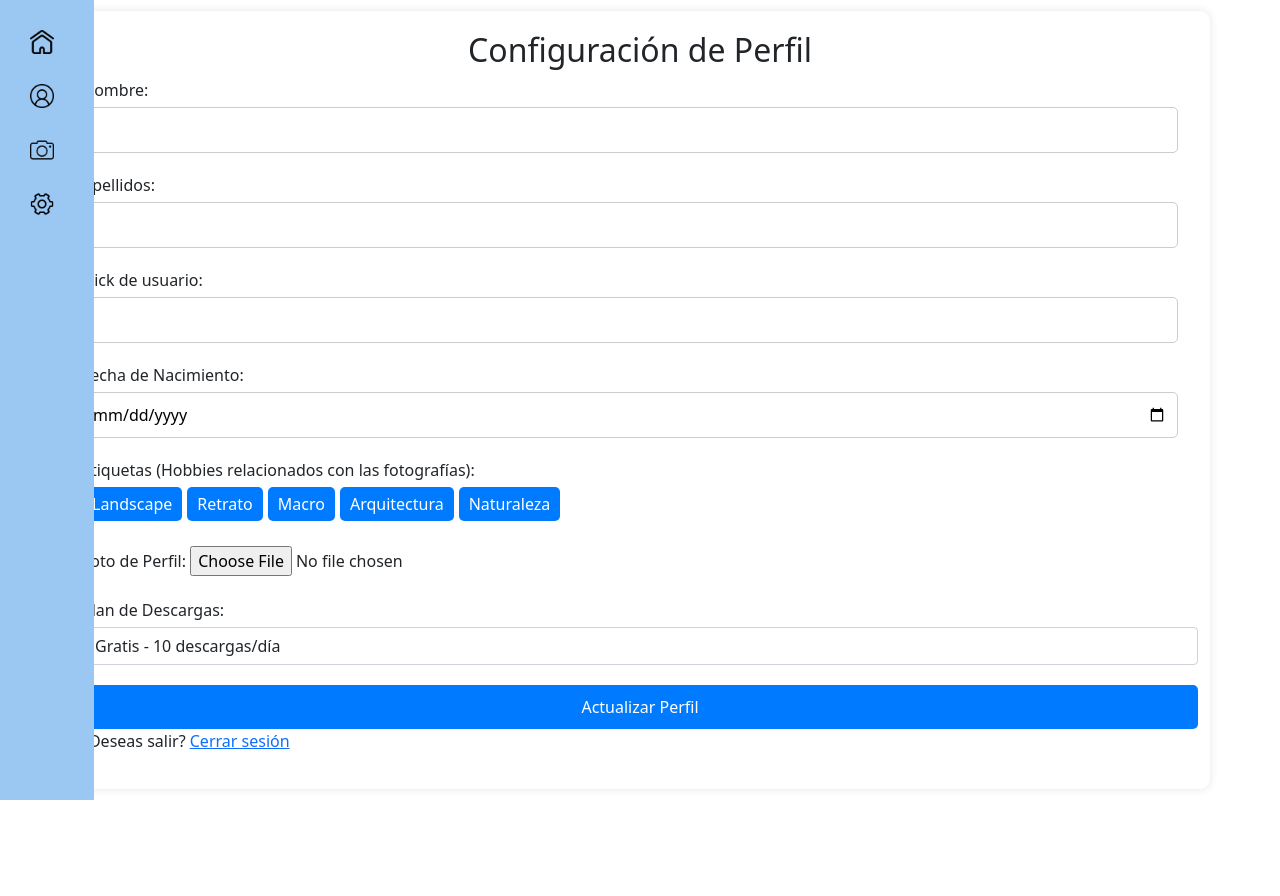
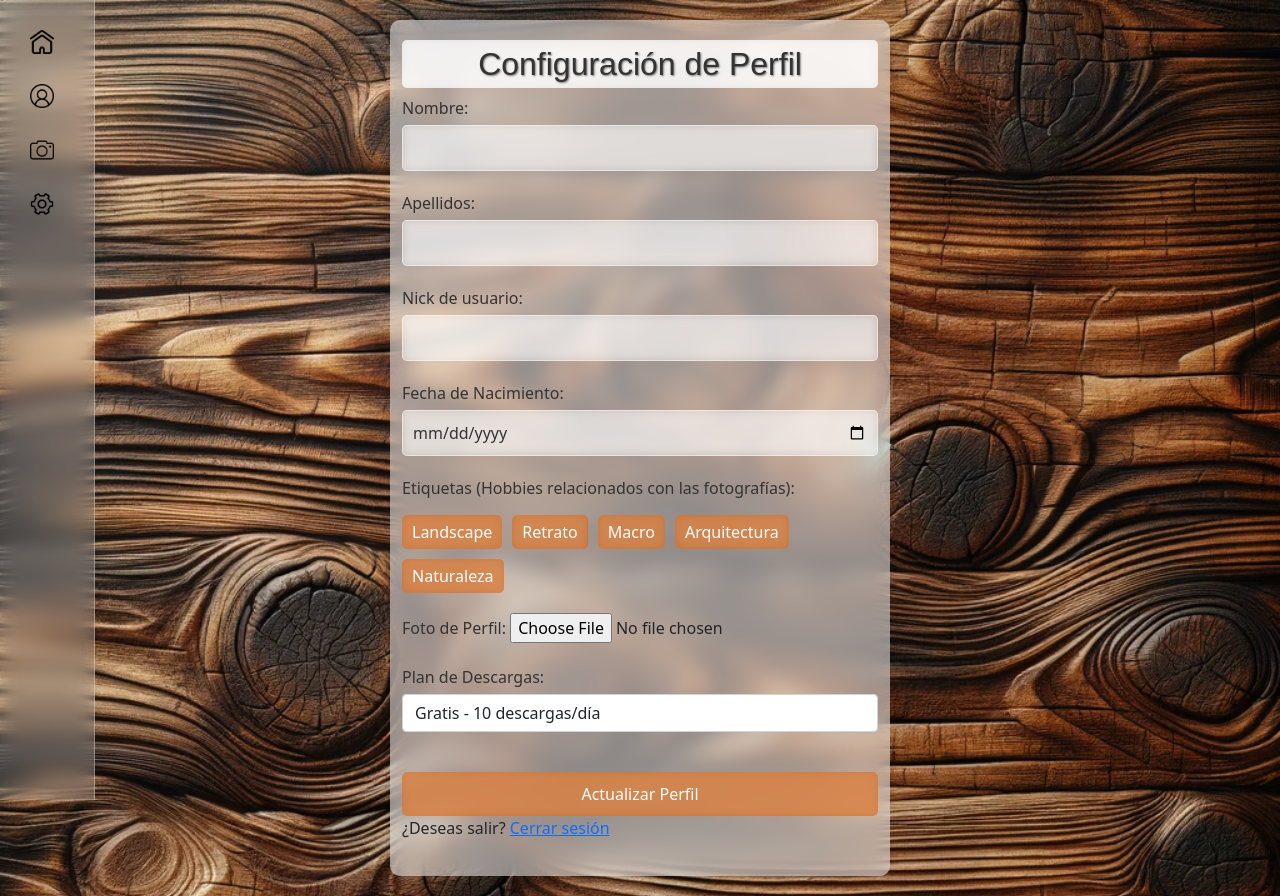
Before and after one commit to sergio1586/PixelMeet, a website: page public/configuracion.html in a window 1280 px wide. Before the commit the page ends 800 px from the top, so only its background shows below. Drawn offline with nearby package versions, Linux system fonts and the light colour scheme; some packages are replaced by stand-ins of ours; no server answers; a script that the page names is missing.

Commit message:
responsive y mejor estilo

```diff
--- a/public/Styles/estiloPRINCIPAL.css
+++ b/public/Styles/estiloPRINCIPAL.css
@@ -5,7 +5,21 @@ body {
     background-color: #fafafa;
     margin: 0;
     padding: 0;
+    background-image: url('../images/fondo2.webp'); /* Asegúrate de reemplazar 'ruta-de-tu-imagen.png' con la ruta correcta */
+    background-repeat: repeat;
+    background-size: cover; /* Ajusta el tamaño del fondo */
 }
+.d-flex.stat-line p {
+    color: #333 !important;
+    text-shadow: 1px 1px 2px rgba(0, 0, 0, 0.5) !important;
+    font-family: 'Arial', sans-serif !important;
+    background-color: rgba(255, 255, 255, 0.7) !important;
+    padding: 5px 10px !important;
+    border-radius: 5px !important;
+
+    backdrop-filter: blur(5px) !important;
+}
+
 
 /* Estilo para la barra de desplazamiento de la página principal */
 body::-webkit-scrollbar {
@@ -16,10 +30,36 @@ body::-webkit-scrollbar-thumb {
     background-color: #569ce3; /* Color de la barra de desplazamiento */
     border-radius: 4px; /* Bordes redondeados para la barra de desplazamiento */
 }
+h2 {
+    color: #333; /* Color oscuro para contrastar con el fondo claro */
+    text-shadow: 1px 1px 2px rgba(0, 0, 0, 0.5); /* Sombra para mejorar la legibilidad */
+    font-family: 'Arial', sans-serif; /* Fuente sans-serif para claridad */
+    background-color: rgba(255, 255, 255, 0.7); /* Fondo blanco semi-transparente para resaltar el texto */
+    padding: 5px 10px; /* Espaciado interno para mayor legibilidad */
+    border-radius: 5px; /* Bordes redondeados */
+    display: inline-block; /* Evitar que el fondo se extienda más allá del texto */
+    backdrop-filter: blur(5px); /* Desenfoque para fondo */
+}
+
+h3 {
+    color: #333; /* Color oscuro para contrastar con el fondo claro */
+    text-shadow: 1px 1px 2px rgba(0, 0, 0, 0.5); /* Sombra para mejorar la legibilidad */
+    font-family: 'Arial', sans-serif; /* Fuente sans-serif para claridad */
+    background-color: rgba(255, 255, 255, 0.7); /* Fondo blanco semi-transparente para resaltar el texto */
+    padding: 5px 10px; /* Espaciado interno para mayor legibilidad */
+    border-radius: 5px; /* Bordes redondeados */
+    display: inline-block; /* Evitar que el fondo se extienda más allá del texto */
+    backdrop-filter: blur(5px); /* Desenfoque para fondo */
+    text-align: center; /* Centrar el texto */
+    width: 100%; /* Asegura que el elemento se centre correctamente */
+    box-sizing: border-box; /* Incluye padding y border en el ancho total */
+}
+
 
 .menu-lateral {
-    background-color: #9bc7f3;
-    color: white;
+    background-color: rgba(255, 255, 255, 0.2); /* Fondo blanco muy transparente */
+    backdrop-filter: blur(10px); /* Efecto de desenfoque */
+    border-right: 1px solid rgba(255, 255, 255, 0.3); /* Borde derecho semi-transparente */
     padding: 20px;
     min-height: 100vh;
     position: fixed;
@@ -29,6 +69,8 @@ body::-webkit-scrollbar-thumb {
     flex-direction: column;
     align-items: center;
 }
+
+
 
 .menu-lateral .nav-link {
     display: flex;
@@ -41,7 +83,7 @@ body::-webkit-scrollbar-thumb {
 }
 
 .menu-lateral .nav-link:hover {
-    background-color:#4b9ff2;
+    background-color:#f3d462;
 }
 
 .icono-nav {
@@ -68,17 +110,18 @@ body::-webkit-scrollbar-thumb {
     margin: 10px 0;
     width: 100%;
     max-width: 600px;
-    border: 1px solid #dbdbdb;
+    border: 1px solid rgba(255, 255, 255, 0.3); /* Borde semi-transparente */
     border-radius: 3px;
     overflow: hidden;
-    background-color: #fff;
+    background-color: rgba(255, 255, 255, 0.6) !important; /* Fondo blanco muy transparente con !important */
+    backdrop-filter: blur(10px) !important; /* Efecto de desenfoque con !important */
 }
+
 
 .image-container img.feed-img {
     width: 100%;
     height: auto;
 }
-
 
 .user-profile-pic {
     margin-top: 5px;
@@ -98,7 +141,7 @@ body::-webkit-scrollbar-thumb {
 }
 
 .user-label a {
-    color: #1E90FF; /* Azul clarito */
+    color: #007bff; /* Azul clarito */
     text-decoration: none; /* Quitar subrayado */
     font-weight: bold; /* Negrita para destacar */
 }
@@ -106,9 +149,6 @@ body::-webkit-scrollbar-thumb {
 .user-label a:hover {
     text-decoration: underline; /* Subrayado al pasar el cursor */
 }
-
-
-
 
 .modal-body {
     padding: 0;
@@ -186,28 +226,30 @@ body::-webkit-scrollbar-thumb {
 .descripcion.collapsed {
     max-height: 3em; /* Ajusta esta altura según tus necesidades */
 }
-
 .ver-mas-button {
     display: block;
     margin: 20px auto;
-    padding: 10px 30px;
-    background-color: #56c0f0;
+    padding: 8px 20px;
+    background-color: rgba(210, 105, 30, 0.7); /* Naranja/marrón con transparencia */
     color: white;
-    border: none;
+    border: 1px solid rgba(255, 255, 255, 0.7); /* Borde blanco semi-transparente */
     border-radius: 5px;
     cursor: pointer;
     text-align: center;
-    font-size: 10px;
+    font-size: 14px;
     font-weight: bold;
-    box-shadow: 0 4px 8px rgba(0, 0, 0, 0.2);
+    box-shadow: 0 4px 8px rgba(0, 0, 0, 0.1);
     transition: background-color 0.3s, transform 0.3s, box-shadow 0.3s;
+    backdrop-filter: blur(5px); /* Desenfoque de fondo */
 }
 
 .ver-mas-button:hover {
-    background-color: #4461ef;
+    background-color: rgba(139, 69, 19, 0.8); /* Más oscuro al pasar el ratón */
     transform: translateY(-2px);
-    box-shadow: 0 6px 12px rgba(0, 0, 0, 0.3);
+    box-shadow: 0 6px 12px rgba(0, 0, 0, 0.2);
 }
+
+
 
 .comment-container {
     display: flex;
@@ -219,11 +261,18 @@ body::-webkit-scrollbar-thumb {
     flex: 1;
     margin: -10px;
     border: none;
-    border-bottom: 1px solid #dbdbdb;
+    border-bottom: 1px solid rgba(255, 255, 255, 0.5) !important; /* Borde semi-transparente */
     border-radius: 0;
     resize: none;
     font-size: 14px;
+    background-color: rgba(255, 255, 255, 0.7) !important; /* Fondo blanco con menos transparencia */
+    backdrop-filter: blur(5px) !important; /* Efecto de desenfoque */
+    padding: 5px; /* Espaciado interno */
+    color: #333 !important; /* Color del texto para asegurar legibilidad */
+    box-shadow: none !important; /* Eliminar sombras */
 }
+
+
 
 .comment-submit-button {
     background: none;
@@ -353,7 +402,6 @@ body::-webkit-scrollbar-thumb {
     background-color: white;
 }
 
-
 #imageModal .modal-body .col-md-4 #modalCommentInput .comment-box {
     flex: 1;
     border: 1px solid #dbdbdb;
@@ -404,8 +452,6 @@ body::-webkit-scrollbar-thumb {
     display: block; /* Asegurar que la imagen se muestre */
 }
 
-
-
 .categoria {
     color: #007bff;
     font-weight: bold;
@@ -423,7 +469,7 @@ body, html {
     border-radius: 50%; /* Hace la imagen circular */
     display: block;
     margin-bottom: 10px;
-    object-fit: cover;
+    object-fit: cover
 }
 
 #galeria {
@@ -538,6 +584,7 @@ h3.text-center {
 #uploadModal .btn {
     padding: 10px 20px; /* Añade padding a los botones */
 }
+
 .comments-container {
     position: relative;
     max-height: 150px;
@@ -553,7 +600,7 @@ h3.text-center {
     left: 0;
     width: 100%;
     height: 40px; /* Altura del gradiente */
-    background: linear-gradient(to top, white, rgba(255, 255, 255, 0));
+
     pointer-events: none;
 }
 
@@ -566,6 +613,7 @@ h3.text-center {
     background-color: #569ce3; /* Color de la barra de desplazamiento */
     border-radius: 4px; /* Bordes redondeados para la barra de desplazamiento */
 }
+
 .ver-mas-button2 {
     display: inline;
     margin-left: 5px;
@@ -584,19 +632,21 @@ h3.text-center {
 .ver-mas-button2:hover {
     color: rgba(0, 0, 0, 0.8); /* Color un poco más oscuro al pasar el ratón */
 }
+
 /* Media queries para hacer el diseño responsivo */
 
 /* Estilo para dispositivos móviles */
 @media (max-width: 767px) {
     .menu-lateral {
-        width: 100%;
-        position: relative;
-        min-height: auto;
+        width: 60px; /* Reduced width for smaller screens */
+        position: fixed; /* Keep it fixed while scrolling */
+        min-height: 100vh;
+        z-index: 1;
     }
 
     .contenido {
-        margin-left: 0;
-        width: 100%;
+        margin-left: 60px; /* Adjusted to match the width of the menu-lateral */
+        width: calc(100% - 60px);
         padding: 10px;
     }
 
@@ -630,15 +680,15 @@ h3.text-center {
     }
 }
 
-/* Estilo para tabletas */
+/* Responsive adjustments for tablets */
 @media (min-width: 768px) and (max-width: 1023px) {
     .menu-lateral {
         width: 200px;
     }
 
     .contenido {
-        margin-left: 220px;
-        width: calc(100% - 220px);
+        margin-left: 200px;
+        width: calc(100% - 200px);
     }
 
     #galeria .image-container {
@@ -660,6 +710,7 @@ h3.text-center {
         margin-top: 20px;
     }
 }
+
 /* Estilos para el modal */
 .user-profile-pic-modal {
     margin-top: 5px;
@@ -687,6 +738,7 @@ h3.text-center {
 .user-name-modal:hover {
     text-decoration: underline; /* Subrayado al pasar el cursor */
 }
+
 .delete-btn {
     position: absolute;
     top: 10px;
@@ -700,6 +752,7 @@ h3.text-center {
     width: 20px;
     height: 20px;
 }
+
 .follow-btn {
     padding: 5px 10px; /* Ajusta el tamaño del botón */
     font-size: 0.8rem; /* Tamaño de fuente más pequeño */
@@ -715,7 +768,6 @@ h3.text-center {
     width: 35px; /* Ajusta el tamaño del ícono */
     height: 35px; /* Ajusta el tamaño del ícono */
     margin-right: 5px; /* Espacio entre el ícono y el texto */
-
 }
 
 .follow-btn:hover {
@@ -723,9 +775,9 @@ h3.text-center {
     transform: translateY(-2px); /* Efecto de elevar al pasar el ratón */
     box-shadow: 0 4px 8px rgba(0, 0, 0, 0.2); /* Sombra */
 }
+
 /* Estilos para el botón de descarga en el modal */
 #imageModal .modal-body .download-button {
-
     border: none;
     color: black;
     padding: 5px 10px;
--- a/public/Styles/estiloregistroinicio.css
+++ b/public/Styles/estiloregistroinicio.css
@@ -1,95 +1,26 @@
 body {
+  font-family: Arial, sans-serif;
+  background-color: #fafafa;
   margin: 0;
   padding: 0;
-    display: flex;
-    justify-content: center;
-    align-items: center;
-    height: 100vh;
-    background-color: #f6f6f6;
+  background-image: url('../images/fondo2.webp');
+  background-repeat: repeat;
+  background-size: cover;
 }
 
-  .container {
-    width: 80%;
-    max-width: 400px;
-    padding: 20px;
-    background-color: #fff;
-    border-radius: 10px;
-    box-shadow: 0 0 10px rgba(0, 0, 0, 0.1);
+body::-webkit-scrollbar {
+  width: 8px;
 }
 
-  h2 {
-    text-align: center;
+body::-webkit-scrollbar-thumb {
+  background-color: #569ce3;
+  border-radius: 4px;
 }
 
-  .form-group {
-    margin-bottom: 20px;
-  }
-
-  label {
-    display: block;
-    margin-bottom: 5px;
-  }
-
-  input[type="text"],
-  input[type="password"],
-  input[type="date"] {
-    width: calc(100% - 20px); /* Ajustamos el ancho para considerar el margen */
-    padding: 10px;
-    border: 1px solid #ccc;
-    border-radius: 5px;
-    margin-right: 10px; /* Agregamos margen derecho */
-  }
-
-  .tags-container {
-    display: flex;
-    flex-wrap: wrap;
-  }
-
-  .tag {
-    background-color: #007bff;
-    color: #fff;
-    border: none;
-    border-radius: 5px;
-    padding: 5px 10px;
-    margin-right: 5px;
-    margin-bottom: 5px;
-    cursor: pointer;
-  }
-
-  .tag:hover {
-    background-color: #0056b3;
-  }
-
-  button[type="button"] {
-    width: 100%;
-    padding: 10px;
-    background-color: #007bff;
-    color: #fff;
-    border: none;
-    border-radius: 5px;
-    cursor: pointer;
-  }
-
-  button[type="button"]:hover {
-    background-color: #0056b3;
-  }
-
-  a {
-    color: #007bff;
-    text-decoration: none;
-  }
-
-  a:hover {
-    text-decoration: underline;
-  }
-
-  .tag.selected {
-    background-color: #0056b3;
-  }
-  /*Para la pagina de configuracion salga el menu lateral*/
 .menu-lateral {
-    background-color: #9bc7f3;
-    color: white;
+  background-color: rgba(255, 255, 255, 0.2);
+  backdrop-filter: blur(10px);
+  border-right: 1px solid rgba(255, 255, 255, 0.3);
   padding: 20px;
   min-height: 100vh;
   position: fixed;
@@ -111,7 +42,7 @@ body {
 }
 
 .menu-lateral .nav-link:hover {
-    background-color:#4b9ff2;
+  background-color: #f3d462;
 }
 
 .icono-nav {
@@ -119,3 +50,163 @@ body {
   height: 24px;
   margin-right: 10px;
 }
+
+.contenido {
+  margin-left: 80px;
+  padding: 20px;
+  width: calc(100% - 80px);
+}
+
+h2, h3 {
+  color: #333;
+  text-shadow: 1px 1px 2px rgba(0, 0, 0, 0.5);
+  font-family: 'Arial', sans-serif;
+  background-color: rgba(255, 255, 255, 0.7);
+  padding: 5px 10px;
+  border-radius: 5px;
+  display: inline-block;
+  backdrop-filter: blur(5px);
+  text-align: center;
+  width: 100%;
+  box-sizing: border-box;
+}
+
+.container {
+  background-color: rgba(255, 255, 255, 0.5);
+  backdrop-filter: blur(10px);
+  border-radius: 10px;
+  box-shadow: 0 0 10px rgba(0, 0, 0, 0.1);
+  padding: 20px;
+  max-width: 500px !important;
+  margin: 20px auto;
+}
+
+.form-group {
+  margin-bottom: 20px;
+}
+
+label {
+  display: block;
+  margin-bottom: 5px;
+  color: #333;
+}
+
+input[type="text"],
+input[type="password"],
+input[type="date"],
+textarea,
+select {
+  width: 100%;
+  padding: 10px;
+  border: 1px solid rgba(255, 255, 255, 0.5);
+  border-radius: 5px;
+  background-color: rgba(255, 255, 255, 0.3);
+  backdrop-filter: blur(5px);
+  color: #333;
+  box-shadow: none;
+}
+
+
+
+/* Tags */
+.tags-container {
+  display: flex;
+  flex-wrap: wrap;
+  gap: 10px;
+  margin-top: 10px;
+}
+
+.tag {
+  background-color: rgba(210, 105, 30, 0.7); /* Naranja/marrón con transparencia */
+  color: #fff;
+  border: none;
+  padding: 5px 10px;
+  border-radius: 5px;
+  cursor: pointer;
+  transition: background-color 0.3s ease, transform 0.3s ease;
+  backdrop-filter: blur(5px); /* Desenfoque de fondo */
+}
+
+.tag:hover {
+  background-color: rgba(139, 69, 19, 0.8); /* Más oscuro al pasar el ratón */
+  transform: translateY(-2px);
+}
+
+.tag.selected {
+  background-color: rgba(139, 69, 19, 1) !important; /* Más oscuro al estar seleccionado */
+  transform: scale(1.1);
+}
+
+/* Button styles */
+button[type="button"] {
+  width: 100%;
+  padding: 10px;
+  background-color: rgba(210, 105, 30, 0.7); /* Naranja/marrón con transparencia */
+  color: #fff;
+  border: none;
+  border-radius: 5px;
+  cursor: pointer;
+  margin-top: 20px;
+  transition: background-color 0.3s ease, transform 0.3s ease;
+  backdrop-filter: blur(5px); /* Desenfoque de fondo */
+}
+
+button[type="button"]:hover {
+  background-color: rgba(139, 69, 19, 0.8); /* Más oscuro al pasar el ratón */
+  transform: translateY(-2px);
+}
+
+button[type="button"]:active {
+  background-color: rgba(139, 69, 19, 1); /* Más oscuro al estar pulsado */
+  transform: translateY(-1px);
+  box-shadow: 0 4px 8px rgba(0, 0, 0, 0.3);
+}
+
+a {
+  color: #007bff;
+  text-decoration: none;
+}
+
+a:hover {
+  text-decoration: underline;
+}
+
+.tag.selected {
+  background-color: #0056b3;
+}
+
+@media (max-width: 767px) {
+  .menu-lateral {
+      width: 100%;
+      position: relative;
+      min-height: auto;
+  }
+
+  .contenido {
+      margin-left: 0;
+      width: 100%;
+      padding: 10px;
+  }
+
+  .container {
+      width: 90%;
+      max-width: 100%;
+      margin: 20px;
+  }
+}
+
+@media (min-width: 768px) and (max-width: 1023px) {
+  .menu-lateral {
+      width: 200px;
+  }
+
+  .contenido {
+      margin-left: 220px;
+      width: calc(100% - 220px);
+  }
+
+  .container {
+      width: 70%;
+      max-width: 400px;
+  }
+}
```
Also changed, not shown: public/feed.html (+2 -0 lines), public/images/fondo2.webp (added), public/images/paco123/1717502258354.jpg (deleted), public/images/paco123/1717502933556.jpg (deleted), public/script/scriptPerfil.js (line endings or trailing spaces). Lines whose indentation alone changed are shown as unchanged.
